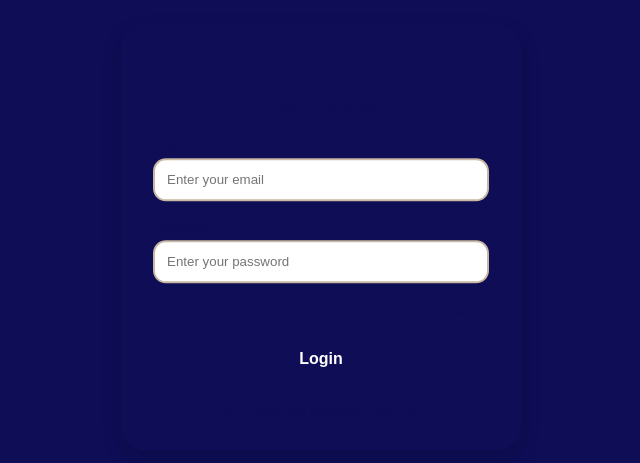
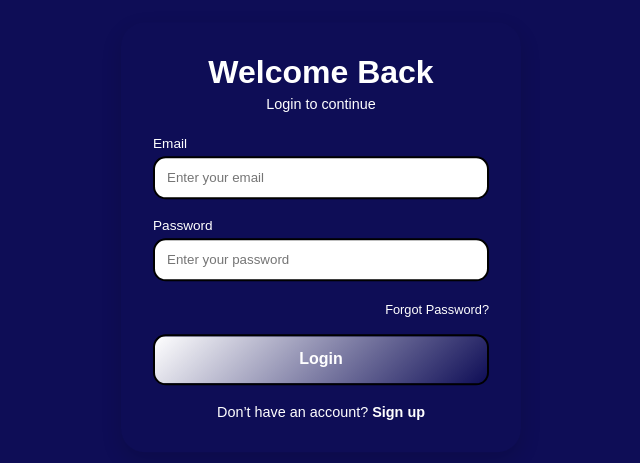
Before and after one commit to janciraniD/Log-In-page, a plain HTML site: page index.html in a window 1280 px wide. Shown: the part 155-618 px from the top of the page, without its empty margins (319-959 px from the left). Drawn offline with Linux system fonts and the light colour scheme.

Commit message:
Did color changing

```diff
--- a/style.css
+++ b/style.css
@@ -29,13 +29,13 @@ body {
 }
 .title {
   font-size: 2rem;
-  color: #0e0d56;
+  color: white;
   margin-bottom: 0.3rem;
 }
 
 .subtitle {
   font-size: 0.9rem;
-  color: #0e0d56;
+  color: white;
   margin-bottom: 1.5rem;
 }
 
@@ -46,7 +46,7 @@ body {
 
 .input-group label {
   font-size: 0.85rem;
-  color: #0e0d56;
+  color: white;
   display: block;
   margin-bottom: 0.3rem;
 }
@@ -54,14 +54,14 @@ body {
 .input-group input {
   width: 100%;
   padding: 0.75rem;
-  border: 2px solid #c7b7a3;
+  border: 2px solid black;
   border-radius: 0.8rem;
   outline: none;
   transition: border-color 0.3s;
 }
 
 .input-group input:focus {
-  border-color: #0e0d56;
+  border-color: white;
 }
 
 .actions {
@@ -71,7 +71,7 @@ body {
 
 .forgot {
   font-size: 0.8rem;
-  color: #0e0d56;
+  color: white;
   text-decoration: none;
 }
 
@@ -82,8 +82,8 @@ body {
 .btn-login {
   width: 100%;
   padding: 0.9rem;
-  background: linear-gradient(135deg, #0e0d56, #0e0d56);
-  border: none;
+  background: linear-gradient(135deg, white, #0e0d56);
+  border: 2px solid black;
   border-radius: 0.8rem;
   color: #fff;
   font-size: 1rem;
@@ -94,17 +94,17 @@ body {
 
 .btn-login:hover {
   transform: scale(1.03);
-  box-shadow: 0 6px 15px rgba(86,28,36,0.4);
+  box-shadow: white;
 }
 
 .register-text {
   margin-top: 1.2rem;
   font-size: 0.9rem;
-  color: #0e0d56;
+  color: white;
 }
 
 .register-link {
-  color: #0e0d56;
+  color: white;
   font-weight: 600;
   text-decoration: none;
 }
@@ -120,10 +120,10 @@ body {
 }
 @keyframes pulseGlow{
   from{
-    box-shadow: #0e0d56;
+    box-shadow: white;
   }
   to{
-    box-shadow: #0e0d56;
+    box-shadow: white;
   }
 }
 @keyframes floating{
```
